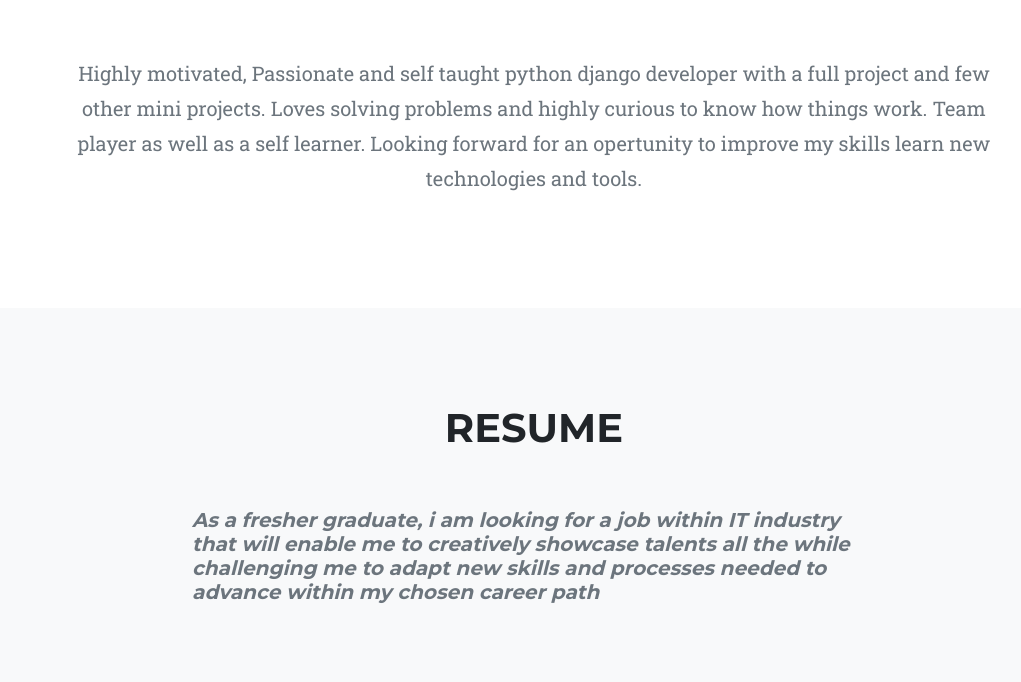
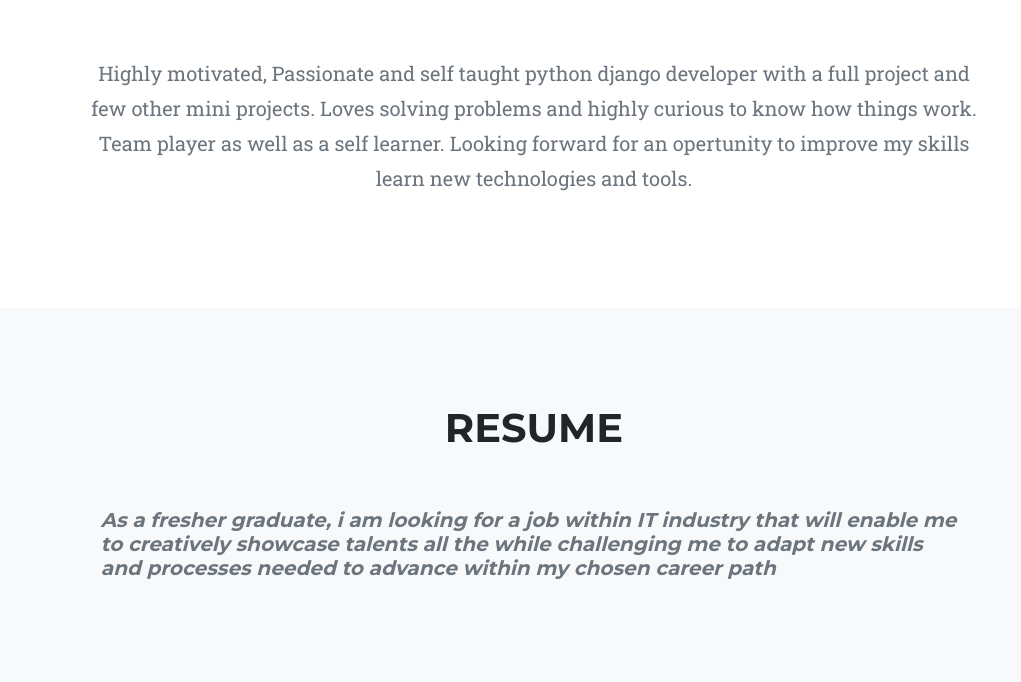
Before and after one commit to ashikos/my_portfolio, a plain HTML site: page index.html in a window 1280 px wide. Shown: the part 1193-1875 px from the top of the page, without its empty margins (106-1127 px from the left). Drawn offline with nearby package versions, Linux system fonts and the light colour scheme.

Commit message:
third commit

```diff
--- a/index.html
+++ b/index.html
@@ -63,7 +63,7 @@
                         </div>
                     </div>
 
-                    <p style="margin-left: 100px;margin-right: 100px; font-size: 20px; " class="  text-muted mt-4 ">Highly motivated, Passionate and self taught python django developer with a full project and few other mini projects. Loves solving problems and highly curious to know how things work.
+                    <p style="margin-left: 10%;margin-right: 10%; font-size: 20px; " class="  text-muted mt-4 ">Highly motivated, Passionate and self taught python django developer with a full project and few other mini projects. Loves solving problems and highly curious to know how things work.
                         Team player as well as a self learner. Looking forward for an opertunity to improve my skills learn new
                         technologies and tools.</p>
                 </div>
@@ -78,7 +78,7 @@
 
                 </div>
                 <div class="row" >
-                    <div style="padding-left: 20%;padding-right: 20%; margin-bottom: 100px; padding-top: 40px;">
+                    <div style="padding-left: 12%;padding-right: 12%; margin-bottom: 100px; padding-top: 40px;">
                         <h5 class="section-subheading text-muted"><i>As a fresher graduate, i am looking for a job within IT industry that will
                             enable me to creatively showcase talents all the while challenging me to adapt new skills and processes needed
                         to advance within my chosen career path</i>  </h5>
```
